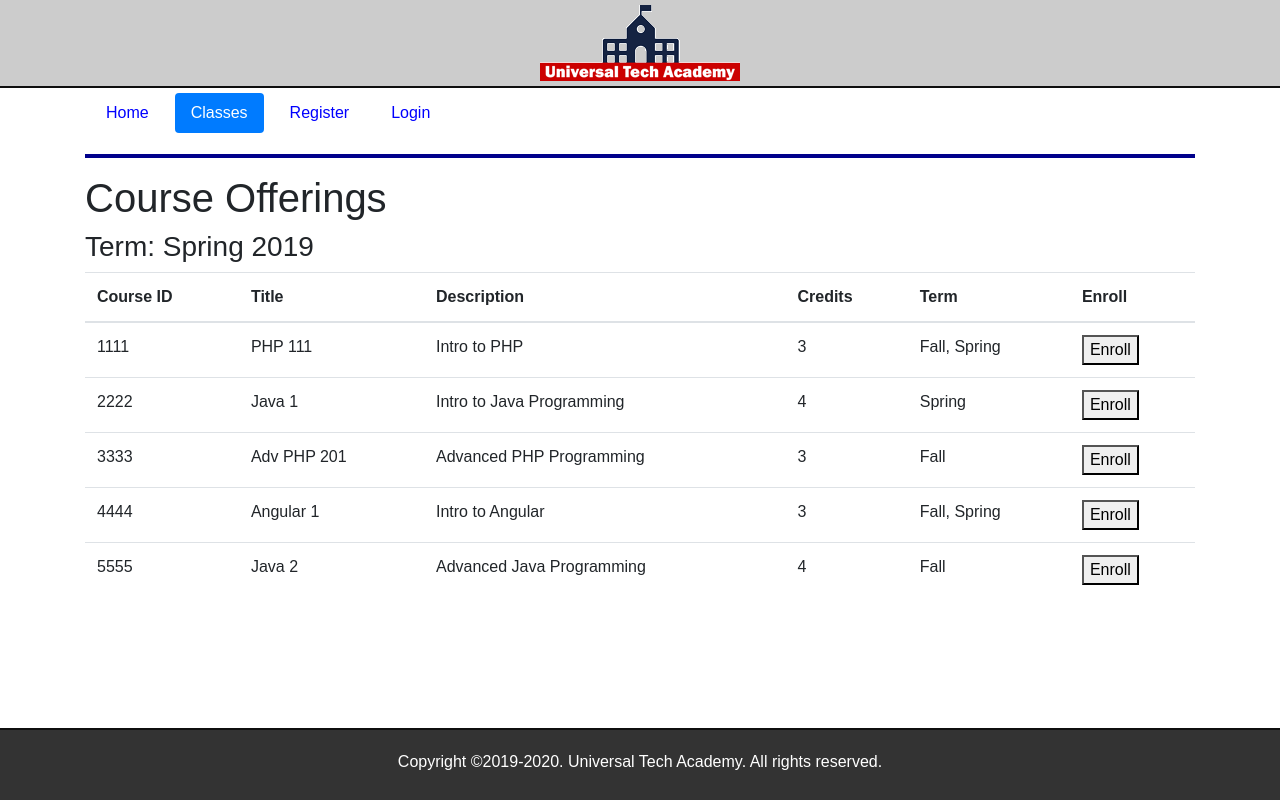
After one commit to sharkeyryan/python-flask-tutorial, a Flask app: page /courses in a window 1280 px wide. The commit adds this page. Run offline with Flask 2, Linux system fonts and the light colour scheme; some libraries are stand-ins or nearby versions.

Commit message:
Add layout and content blocks

```diff
--- a/application/routes.py
+++ b/application/routes.py
@@ -2,6 +2,25 @@ from application import app
 from flask import render_template
 
 @app.route('/')
+@app.route('/index')
+@app.route('/home')
 
 def index():
-    return render_template("index.html")
+    return render_template("index.html", index = True)
+
+@app.route('/login')
+
+def login():
+    return render_template("login.html", login = True)
+
+@app.route('/courses')
+
+def courses():
+    courseData = [{"courseID":"1111","title":"PHP 111","description":"Intro to PHP","credits":"3","term":"Fall, Spring"}, {"courseID":"2222","title":"Java 1","description":"Intro to Java Programming","credits":"4","term":"Spring"}, {"courseID":"3333","title":"Adv PHP 201","description":"Advanced PHP Programming","credits":"3","term":"Fall"}, {"courseID":"4444","title":"Angular 1","description":"Intro to Angular","credits":"3","term":"Fall, Spring"}, {"courseID":"5555","title":"Java 2","description":"Advanced Java Programming","credits":"4","term":"Fall"}]
+    print(courseData[0]["title"])
+    return render_template("courses.html", courseData=courseData, courses = True )
+
+@app.route('/register')
+
+def register():
+    return render_template("register.html", register = True)
--- /dev/null
+++ b/application/templates/courses.html
@@ -0,0 +1,38 @@
+{% extends "layout.html" %}
+
+{% block content %}
+    <h1>Course Offerings</h1>
+
+    <!--  Display the Term and Year here --->
+    <h3>Term: Spring 2019</h3>
+
+    <div>
+        <table class="table table-hover">
+            <thead>
+                <tr>
+                    <th scope="col">Course ID</th>
+                    <th scope="col">Title</th>
+                    <th scope="col">Description</th>
+                    <th scope="col">Credits</th>
+                    <th scope="col">Term</th>
+                    <th scope="col">Enroll</th>
+                </tr>
+            </thead>
+
+            <tbody>
+                {% for course in courseData %}
+                    <tr>
+                        <td scope='row'>{{ course["courseID"] }}</td>
+                        <td>{{ course["title"] }}</td>
+                        <td>{{ course["description"] }}</td>
+                        <td>{{ course["credits"] }}</td>
+                        <td>{{ course["term"] }}</td>
+                        <td>
+                            <button>Enroll</button>
+                        </td>
+                    </tr>
+                {% endfor %}
+            </tbody>
+        </table>
+    </div>
+{% endblock %}
--- /dev/null
+++ b/application/templates/includes/nav.html
@@ -0,0 +1,34 @@
+    <header>
+        <nav>
+            <ul class="nav nav-pills">
+                <li class="nav-item">
+                    <a href="{{ url_for('index') }}"
+                       class="nav-link {% if index %}active{% endif %}">
+                       Home
+                    </a>
+                </li>
+
+                <li class="nav-item">
+                    <a href="{{ url_for('courses') }}"
+                       class="nav-link {% if courses %}active{% endif %}">
+                       Classes
+                    </a>
+                </li>
+
+                <li class="nav-item">
+                    <a href="{{ url_for('register') }}"
+                       class="nav-link {% if register %}active{% endif %}">
+                       Register
+                    </a>
+                </li>
+
+                <li class="nav-item">
+                    <a href="{{ url_for('login') }}"
+                       class="nav-link {% if login %}active{% endif %}">
+                       Login
+                    </a>
+                </li>
+            </ul>
+        </nav>
+        <hr style="clear:both">
+    </header>
--- /dev/null
+++ b/application/templates/layout.html
@@ -0,0 +1,27 @@
+<!DOCTYPE html>
+<html>
+    <head>
+        <title>UTA - Home Page</title>
+        <link rel="stylesheet"
+              href="https://maxcdn.bootstrapcdn.com/bootstrap/4.0.0/css/bootstrap.min.css"
+              integrity="sha384-Gn5384xqQ1aoWXA+058RXPxPg6fy4IWvTNh0E263XmFcJlSAwiGgFAW/dAiS6JXm"
+              crossorigin="anonymous">
+
+        <link rel="stylesheet" href="static/css/main.css"/>
+    </head>
+
+    <body>
+        <div class="container-fluid text-center top-container">
+            <img src="static/images/uta-logo-200.png">
+        </div>
+
+        <div class="container">
+            {% include "includes/nav.html" %}
+
+            {% block content %}
+            {% endblock %}
+        </div>
+
+      {% include "includes/footer.html" %}
+    </body>
+</html>
```
Also changed, not shown: application/templates/index.html (+12 -24 lines), application/templates/login.html (added, +20 -0 lines), application/templates/register.html (added, +21 -0 lines).
